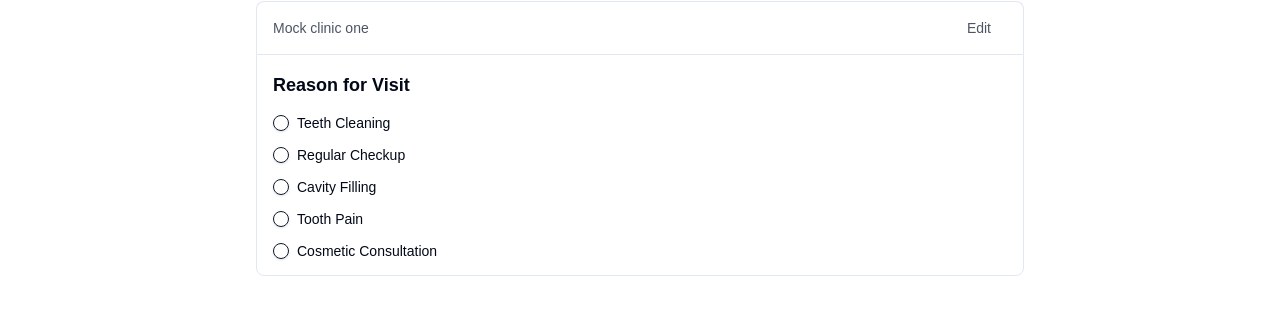
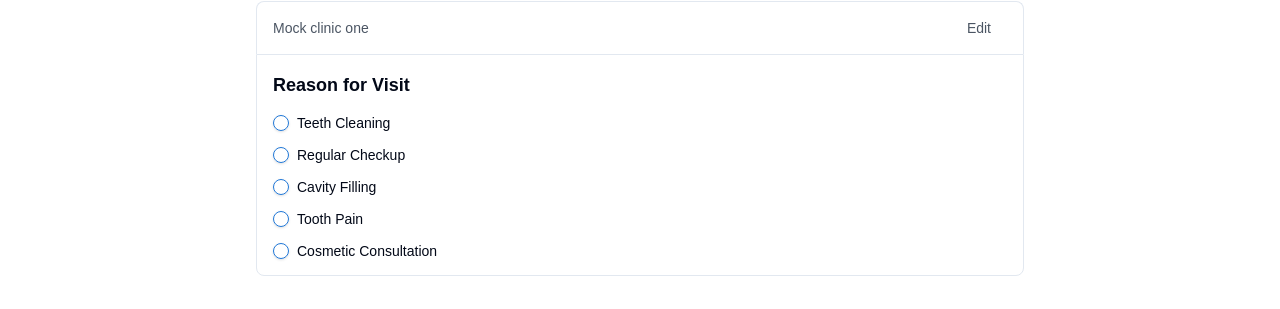
Before and after one commit to matsuhyria/dentiSmile, a Next.js app in the folder frontend/: page /book-appointment/1 in a window 1280 px wide. Shown: the part 143-452 px from the top of the page. Built offline with nearby package versions, Linux system fonts and the light colour scheme; no server answers; what shared-mqtt would draw is missing.

Commit message:
#43 update theme color

```diff
--- a/frontend/app/globals.css
+++ b/frontend/app/globals.css
@@ -20,7 +20,7 @@
     --card-foreground: 222.2 84% 4.9%;
     --popover: 0 0% 100%;
     --popover-foreground: 222.2 84% 4.9%;
-    --primary: 222.2 47.4% 11.2%;
+    --primary: 211.32 73.98% 48.24%;
     --primary-foreground: 210 40% 98%;
     --secondary: 210 40% 96.1%;
     --secondary-foreground: 222.2 47.4% 11.2%;
@@ -32,14 +32,15 @@
     --destructive-foreground: 210 40% 98%;
     --border: 214.3 31.8% 91.4%;
     --input: 214.3 31.8% 91.4%;
-    --ring: 222.2 84% 4.9%;
+    --ring: 211.32 73.98% 48.24%;
+    --radius: 0.5rem;
     --chart-1: 12 76% 61%;
     --chart-2: 173 58% 39%;
     --chart-3: 197 37% 24%;
     --chart-4: 43 74% 66%;
     --chart-5: 27 87% 67%;
-    --radius: 0.5rem;
   }
+
   .dark {
     --background: 222.2 84% 4.9%;
     --foreground: 210 40% 98%;
@@ -47,7 +48,7 @@
     --card-foreground: 210 40% 98%;
     --popover: 222.2 84% 4.9%;
     --popover-foreground: 210 40% 98%;
-    --primary: 210 40% 98%;
+    --primary: 217.2 91.2% 59.8%;
     --primary-foreground: 222.2 47.4% 11.2%;
     --secondary: 217.2 32.6% 17.5%;
     --secondary-foreground: 210 40% 98%;
@@ -59,7 +60,7 @@
     --destructive-foreground: 210 40% 98%;
     --border: 217.2 32.6% 17.5%;
     --input: 217.2 32.6% 17.5%;
-    --ring: 212.7 26.8% 83.9%;
+    --ring: 224.3 76.3% 48%;
     --chart-1: 220 70% 50%;
     --chart-2: 160 60% 45%;
     --chart-3: 30 80% 55%;
@@ -67,6 +68,7 @@
     --chart-5: 340 75% 55%;
   }
 }
+
 
 @layer base {
   * {
```
